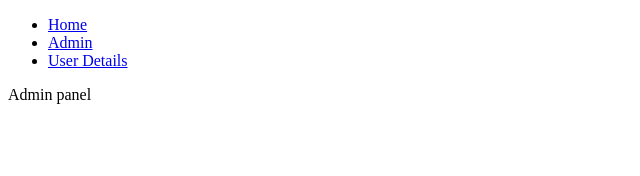
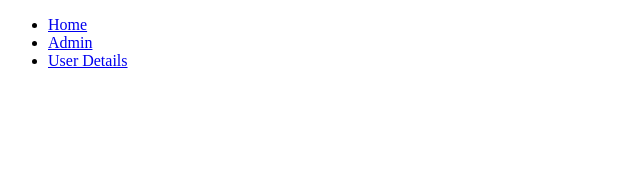
Before and after one commit to pushqin/react-authorization-roles, a React app: page /#/admin in a window 1280 px wide. Shown: the top 176 px of the page, without its empty margins (0-640 px from the left). Built offline with nearby package versions, Linux system fonts and the light colour scheme.

Commit message:
Added composit auth functionality, there is a bug with that

```diff
--- a/App.js
+++ b/App.js
@@ -2,20 +2,16 @@
 import React from 'react';
 import Header from './src/components/Header';
 import Main from './src/components/Main';
-import {auth} from './src/helper';
-
-
+import Auth from './src/components/Auth';
 
 class App extends React.Component {
-
     render() {
         return (
             <React.Fragment>
-                {auth(['admin','user']) && <Header/>}
-                {auth(['admin','user']) && <Main/>}
+                <Auth roles={['admin', 'user']}><Header/></Auth>
+                <Auth roles={['admin', 'user']}><Main/></Auth>
             </React.Fragment>
         )
     }
 }
-
 export default App;
--- a/index.js
+++ b/index.js
@@ -8,7 +8,7 @@ import { BrowserRouter,HashRouter }from 'react-router-dom';
 import App from './App.js';
 
 const app =(
-    <HashRouter>
+    <HashRouter >
       <App />
     </HashRouter>
 );
--- a/src/components/AdminPanel.js
+++ b/src/components/AdminPanel.js
@@ -1,6 +1,6 @@
 import React, {PropTypes} from 'react';
 
-class AdminPanel extends React.PureComponent {
+class AdminPanel extends React.Component {
     render() {
         return (
             <div>Admin panel</div>
--- /dev/null
+++ b/src/components/Auth.js
@@ -0,0 +1,14 @@
+import React, {PropTypes} from 'react';
+import  {role} from '../config';
+class Auth extends React.Component {
+
+    render() {
+        return (
+            <React.Fragment>
+                {this.props.children }
+            </React.Fragment>
+        )
+    }
+}
+Auth.propTypes = {};
+export default Auth;
--- a/src/components/Header.js
+++ b/src/components/Header.js
@@ -1,16 +1,15 @@
 import React, {PropTypes} from 'react';
 import {Link} from 'react-router-dom';
-import {auth} from '../helper';
-class Header extends React.PureComponent {
-
+import Auth from '../components/Auth';
+class Header extends React.Component {
     render() {
         return (
             <header>
                 <nav>
                     <ul>
-                        {auth(['admin','user']) && <li><Link to='/'>Home</Link></li>}
-                        {auth(['admin']) && <li><Link to='/admin'>Admin</Link></li>}
-                        {auth(['admin','user']) && <li><Link to='/user-details'>User Details</Link></li>}
+                        <li><Auth roles={['admin', 'user']}><Link to='/'>Home</Link></Auth></li>
+                        <li><Auth roles={['admin']}><Link to='/admin'>Admin</Link></Auth></li>
+                        <li><Auth roles={['admin', 'user']}><Link to='/user-details'>User Details</Link></Auth></li>
                     </ul>
                 </nav>
             </header>
@@ -18,5 +17,4 @@ class Header extends React.PureComponent {
     }
 }
 Header.propTypes = {};
-
 export default Header;
--- a/src/components/HomePage.js
+++ b/src/components/HomePage.js
@@ -1,6 +1,6 @@
 import React, {PropTypes} from 'react';
 
-class HomePage extends React.PureComponent {
+class HomePage extends React.Component {
     render() {
         return (
             <div>Home Page</div>
--- a/src/components/Main.js
+++ b/src/components/Main.js
@@ -1,20 +1,20 @@
 import React, {PropTypes} from 'react';
 import {Route,Switch} from 'react-router-dom';
-import {auth} from '../helper';
+import Auth from '../components/Auth';
 import AdminPanel from './AdminPanel';
 import UserDetailsPanel from './UserDetailsPanel';
 import HomePage from './HomePage';
-import NotAllowed from './NotAllowed';
 
 class Main extends React.Component {
+
 
     render() {
         return (
             <main>
                 <Switch>
-                    {auth(['admin','user']) && <Route exact path='/' component={HomePage}/>}
-                    {auth(['admin']) && <Route path='/admin' component={AdminPanel}/>}
-                    {auth(['admin','user']) && <Route path='/user-details' component={UserDetailsPanel}/>}
+                    <Auth><Route exact path='/' component={HomePage}/> </Auth>
+                    <Auth><Route path='/admin' component={AdminPanel}/></Auth>
+                    <Auth><Route path='/user-details' component={UserDetailsPanel}/></Auth>
                 </Switch>
             </main>
         );
--- a/src/components/NotAllowed.js
+++ /dev/null
@@ -1,11 +0,0 @@
-import React, {PropTypes} from 'react';
-
-class NotAllowed extends React.PureComponent {
-    render() {
-        return (
-            <div>NOT ALLOWED</div>
-        );
-    }
-}
-NotAllowed.propTypes = {};
-export default NotAllowed;
--- a/src/components/UserDetailsPanel.js
+++ b/src/components/UserDetailsPanel.js
@@ -1,5 +1,5 @@
 import React, {PropTypes} from 'react';
-class UserDetailsPanel extends React.PureComponent {
+class UserDetailsPanel extends React.Component {
     render() {
         return (
             <div>User Details Panel</div>
--- a/src/helper.js
+++ b/src/helper.js
@@ -1,8 +1,3 @@
 /**
  * Created by alexgo on 12/24/2017.
  */
-
-import {role} from './config';
-export const auth = (roles) => {
-    return roles.includes(role);
-};
```
